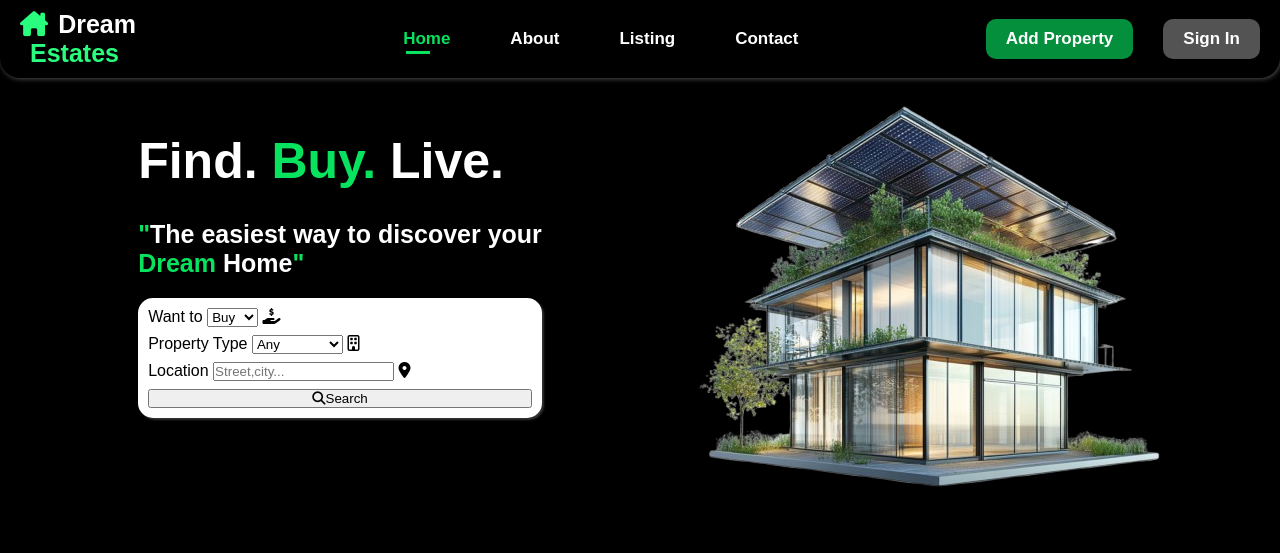
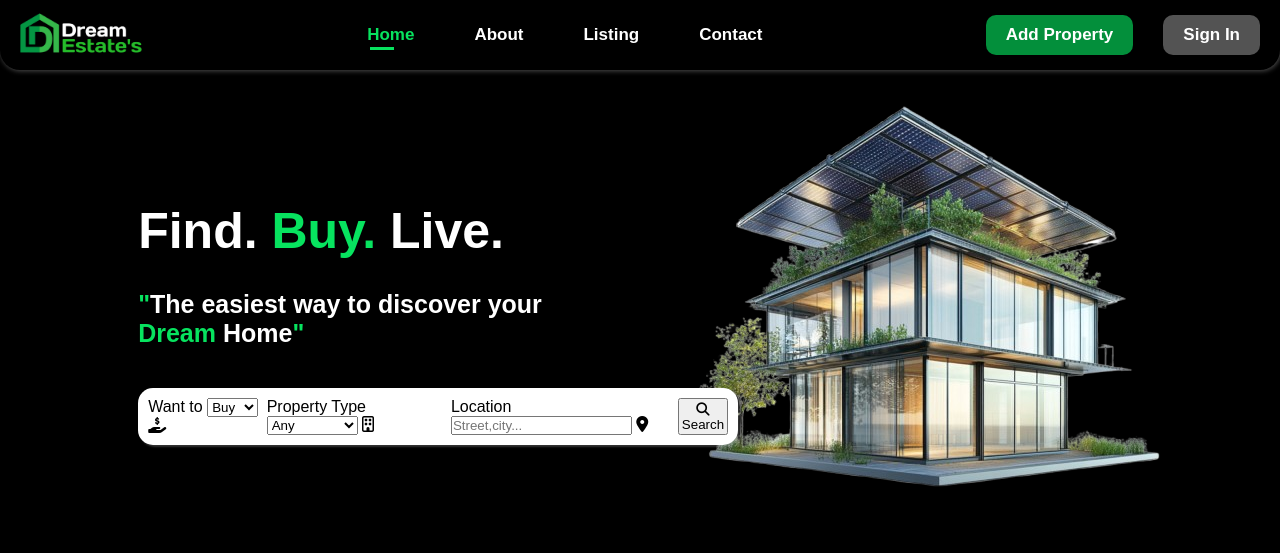
Before and after one commit to AryaVeer0505/Room-PG-Renting, a plain HTML site: page index.html in a window 1280 px wide. Drawn offline with Linux system fonts and the light colour scheme.

Commit message:
new changes

```diff
--- a/css/style.css
+++ b/css/style.css
@@ -9,7 +9,6 @@ body{
     width: 100%;
     color: white;
     min-height: 100vh;
-
 }
 nav{
     position: fixed;
@@ -25,29 +24,18 @@ nav{
     padding: 10px 20px;
     box-shadow: 1px 1px 5px rgba(255, 255, 255, 0.3);
 }
-.logo {
-    margin-left: 0;
-    text-decoration: 0;
-    color: white;
-    font-size: 25px;
-    font-weight: 600;
-
+.logo{
+    width:10%;
+    height: 10%;
 }
-.logo  i{
-    color: #29fd7e;
-    margin-right: 10px;
-   font-size: 25px;
-
+nav img{
+    width: 100%;
+    height: 100%;
 }
 .center-links{
     align-items: center;
     justify-content: center;
     align-items: center;
-    margin-left: 80px;
-}
-.logo  span{
-    margin-left: 10px;
-    color: #29fd7e;
 }
 .center-links ul{
     display: flex;
@@ -116,12 +104,13 @@ nav{
 .hero{
     display: flex;
     justify-content: space-between;
-   align-items: center;
+    align-items: center;
 }
 .left-hero{
    display: flex;
    flex-direction: column;
-   margin:100px auto;
+   margin: 150px auto;
+   position: relative;
 }
 .left-hero h1{
     font-size: 50px;
@@ -137,7 +126,7 @@ nav{
     color: #07e35f;
 }
 .left-hero .search-bar{
-    margin-top: 20px;
+    margin-top: 40px;
     background-color: white;
     color: black;
     display: grid;
@@ -145,6 +134,12 @@ nav{
     padding: 10px;
     border-radius: 15px;
     box-shadow: 2px 2px 2px rgba(255, 255, 255, 0.2);
+    display: flex;
+    position: absolute;
+    z-index: 1000px;
+    top: 100%;
+    width: 600px;
+
 }
 .search-bar .seach-item{
     position: relative;
--- a/index.html
+++ b/index.html
@@ -9,7 +9,7 @@
 </head>
 <body>
         <nav>
-                <a href="#" class="logo"><i class="fa-solid fa-house-chimney"></i>Dream <br><span>Estates</span></a>
+                <a href="#" class="logo"><img src="imagess/20250216_165915.png" alt=""></a>
                 <div class="center-links">
                     <ul>
                         <li><a href="#" class="active">Home</a></li>
```
Also changed, not shown: imagess/20250216_165915.png (added), imagess/—Pngtree—simple house logo design_3633814 (1).png (added).
